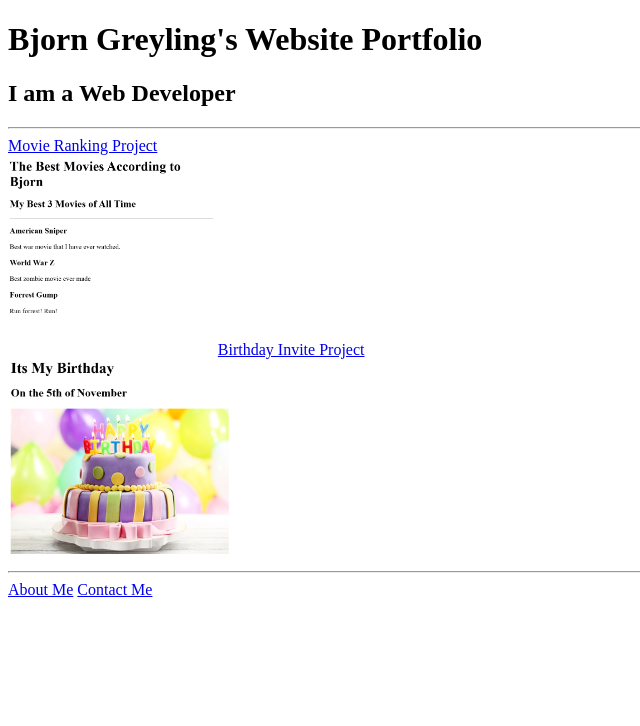
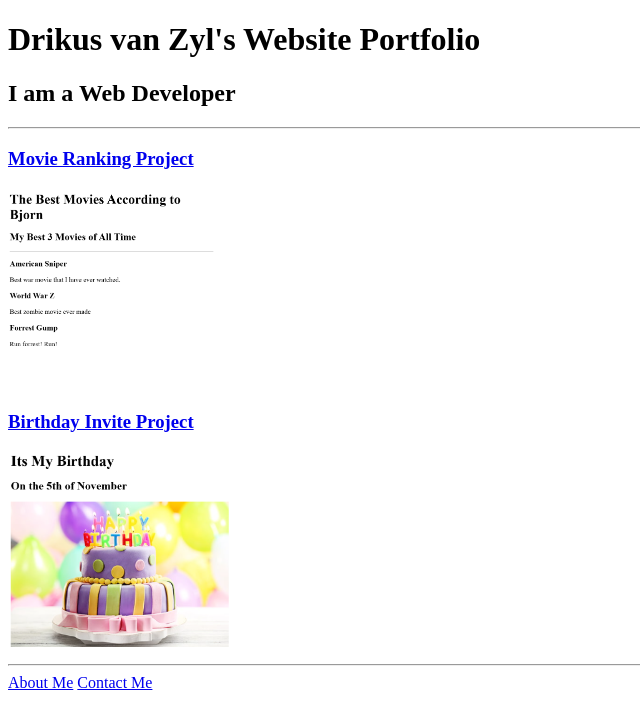
Before and after one commit to bjorngreyling/html-portfolio, a plain HTML site: page index.html in a window 1280 px wide. Shown: the whole page, without its empty margins (0-640 px from the left). Drawn offline with Linux system fonts and the light colour scheme.

Commit message:
Add files via upload

```diff
--- a/index.html
+++ b/index.html
@@ -8,14 +8,12 @@
     </head>
 
     <body>
-        <h1>Bjorn Greyling's Website Portfolio</h1>
+        <h1>Drikus van Zyl's Website Portfolio</h1>
         <h2>I am a Web Developer</h2>
         <hr />
-        <a href="./public/movie-ranking.html">Movie Ranking Project</a>
-        <br />
+        <h3><a href="./public/movie-ranking.html">Movie Ranking Project</a></h3>
         <img src="./assets/images/movie-ranking-bjorn.png" alt="Movie Ranking Project Image" height="200" />
-        <a href="./public/birthday-invite.html">Birthday Invite Project</a>
-        <br />
+        <h3><a href="./public/birthday-invite.html">Birthday Invite Project</a></h3>
         <img src="./assets/images/birthday-invite-bjorn.png" alt="Birthday Invite Project Image" height="200" />
         <hr />
         <a href="./public/about.html">About Me</a>
```
Also changed, not shown: public/birthday-invite.html (+2 -2 lines), public/contact.html (+2 -2 lines).
